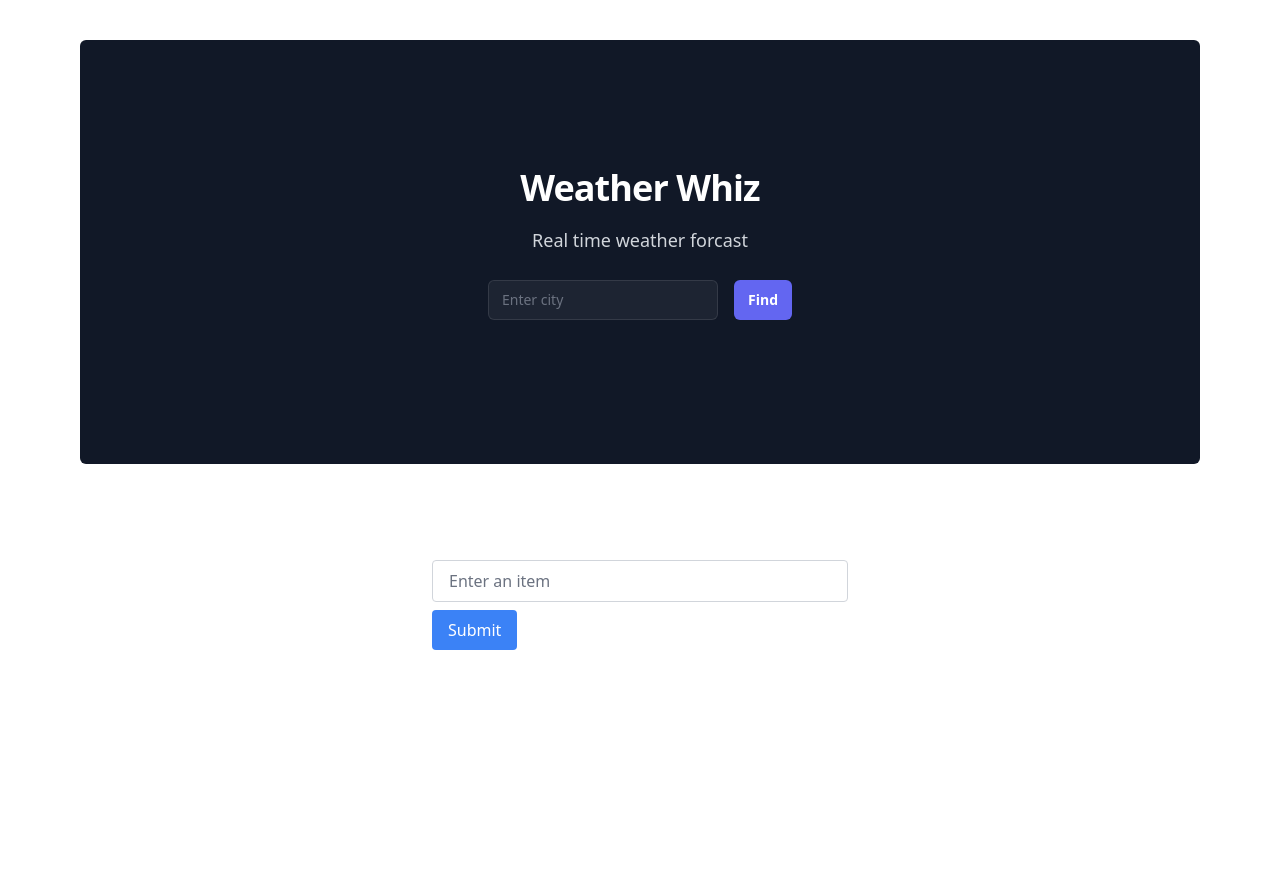
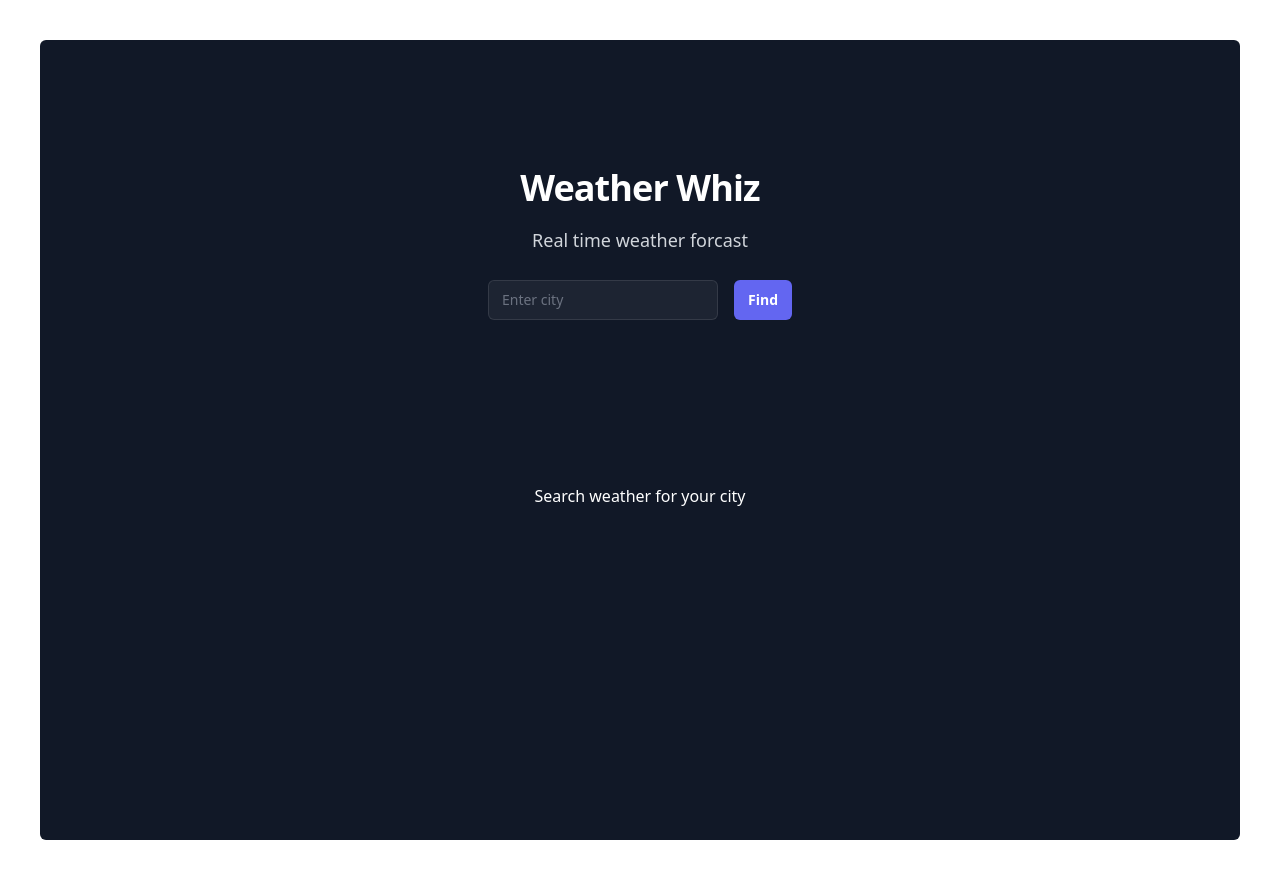
Before and after one commit to Kaku-g/Weather-whiz, a React (Create React App) app: page / in a window 1280 px wide. Before the commit the page ends 800 px from the top, so only its background shows below. Built offline with nearby package versions, Linux system fonts and the light colour scheme.

Commit message:
added icons and core functionality

```diff
--- a/package.json
+++ b/package.json
@@ -3,12 +3,16 @@
   "version": "0.1.0",
   "private": true,
   "dependencies": {
+    "@heroicons/react": "^2.0.18",
+    "@react-icons/all-files": "^4.1.0",
     "@testing-library/jest-dom": "^5.16.5",
     "@testing-library/react": "^13.4.0",
     "@testing-library/user-event": "^13.5.0",
     "axios": "^1.4.0",
     "react": "^18.2.0",
     "react-dom": "^18.2.0",
+    "react-icons": "^4.8.0",
+    "react-icons-weather": "^1.0.5",
     "react-scripts": "5.0.1",
     "web-vitals": "^2.1.4"
   },
--- a/src/App.js
+++ b/src/App.js
@@ -6,7 +6,6 @@ function App() {
   return (
     <div>
       <Weather />
-      <MyComponent />
     </div>
   );
 }
--- a/src/components/Footer.js
+++ /dev/null
@@ -1,41 +0,0 @@
-import React, { useState } from "react";
-
-const MyComponent = () => {
-  const [inputValue, setInputValue] = useState("");
-  const [listItems, setListItems] = useState([]);
-
-  const handleSubmit = (e) => {
-    e.preventDefault();
-    setListItems([...listItems, inputValue]);
-    setInputValue("");
-  };
-
-  return (
-    <div className="max-w-md mx-auto p-4">
-      <form onSubmit={handleSubmit} className="mb-4">
-        <input
-          type="text"
-          value={inputValue}
-          onChange={(e) => setInputValue(e.target.value)}
-          className="w-full px-4 py-2 border border-gray-300 rounded"
-          placeholder="Enter an item"
-        />
-        <button
-          type="submit"
-          className="mt-2 px-4 py-2 bg-blue-500 text-white rounded hover:bg-blue-600"
-        >
-          Submit
-        </button>
-      </form>
-      <ul className="list-disc pl-6">
-        {listItems.map((item, index) => (
-          <li key={index} className="mb-2">
-            {item}
-          </li>
-        ))}
-      </ul>
-    </div>
-  );
-};
-
-export default MyComponent;
--- /dev/null
+++ b/src/components/Main.js
@@ -0,0 +1,55 @@
+import React from "react";
+import WeatherIcon from "react-icons-weather";
+import {
+  WiThermometer,
+  WiCelsius,
+  WiWindBeaufort11,
+  WiHumidity,
+} from "react-icons/wi";
+const Main = ({ props }) => {
+  return (
+    <div className=" ">
+      <div className="grid grid-cols-2 md:grid-cols-4  gap-1">
+        <div className="flex flex-col justify-center items-center ease-in duration-300 hover:scale-110 cursor-pointer border-2 rounded-md mb-10 ml-10 mr-10 p-5 border-white-500  ">
+          <h1 className="text-white text-lg underline">Temperature</h1>
+
+          <div className="flex justify-center items-center">
+            <WiThermometer style={{ color: "white", fontSize: "30px" }} />
+            <p className="text-white">{props.temp} °C</p>
+          </div>
+        </div>
+        <div className="flex flex-col justify-center items-center ease-in duration-300 hover:scale-110 cursor-pointer border-2 rounded-md mb-10 ml-10 mr-10 p-5 border-white-500  ">
+          <h1 className="text-white text-lg underline">Conditions</h1>
+          <div className="flex justify-center items-center">
+            <WeatherIcon
+              className="p-5 text-white text-2xl"
+              name="owm"
+              flip="horizontal"
+              rotate="90"
+              iconId={props.icon_id || 200}
+            />
+            <p className="text-white">{props.cond}</p>
+          </div>
+        </div>
+        <div className="flex flex-col justify-center items-center ease-in duration-300 hover:scale-110 cursor-pointer border-2 rounded-md mb-10 ml-10 mr-10 p-5 border-white-500  ">
+          <h1 className="text-white text-lg underline">Humidity </h1>
+          <div className="flex justify-center items-center">
+            <WiHumidity style={{ color: "white", fontSize: "30px" }} />
+
+            <p className="text-white">{props.humidity}</p>
+          </div>
+        </div>
+        <div className="flex flex-col justify-center items-center ease-in duration-300 hover:scale-110 cursor-pointer border-2 rounded-md mb-10 ml-10 mr-10 p-5 border-white-500  ">
+          <h1 className="text-white text-lg underline">Windspeed </h1>
+          <div className="flex justify-center items-center">
+            <WiWindBeaufort11 style={{ color: "white", fontSize: "30px" }} />
+
+            <p className="text-white">{props.windspeed}m/s</p>
+          </div>
+        </div>
+      </div>
+    </div>
+  );
+};
+
+export default Main;
--- a/src/components/Weather.js
+++ b/src/components/Weather.js
@@ -1,6 +1,7 @@
 import axios from "axios";
 import React, { useState } from "react";
 import { cities } from "../data/city";
+import Main from "./Main";
 
 const Weather = () => {
   const key = "4c86582d5af1c7895597ee6fd327356e";
@@ -8,6 +9,15 @@ const Weather = () => {
   const [weather, setWeather] = useState("");
   const [selectedCity, setSelectedCity] = useState("");
   const [cityMatch, setCityMatch] = useState([]);
+  const [clicked, setClicked] = useState(false);
+  // let style ="cursor-pointer text-white p-3 border border-solid border-white-500 block";
+  const handleClick = (item) => {
+    setSelectedCity(item);
+    // setClicked(true);
+    // style = clicked
+    // ? "cursor-pointer text-white p-3 border border-solid border-white-500 "
+    //: "cursor-pointer text-white p-3 border border-solid border-white-500 block";
+  };
 
   const getWeather = async () => {
     axios
@@ -15,8 +25,16 @@ const Weather = () => {
         `https://api.openweathermap.org/data/2.5/weather?q=${city},${city}&appid=${key}&units=metric`
       )
       .then((response) => {
-        setWeather(response["data"]);
-        console.log(response["data"]);
+        let data = response["data"];
+        console.log(data);
+        setWeather({
+          temp: data.main.temp,
+          humidity: data.main.humidity,
+          windspeed: data.wind.speed,
+          icon_id: data.weather[0].id,
+          cond: data.weather[0].main,
+          visib: data.visibility,
+        });
       });
   };
 
@@ -31,9 +49,17 @@ const Weather = () => {
   const updateCity = (value) => {
     setCity(value);
     searchCity(value);
+    setSelectedCity("");
+  };
+
+  const autoComplete = (item) => {
+    setCity(item);
+
+    handleClick(item);
   };
   return (
-    <div className="flex flex-col justify-center items-center mt-10  bg-gray-900 py-16 sm:py-24 lg:py-32 rounded-md p-30 m-20  ">
+    <div className="bg-gray-900  rounded-md m-10 min-h-screen ">
+      <div className="flex flex-col justify-center items-center mt-10  py-16 sm:py-24 lg:py-32 rounded-md p-30 mb-5  ">
         <div className=" flex flex-col jusitfy-center items-center  relative isolate overflow-hidden">
           <h2 className="text-3xl font-bold tracking-tight text-white sm:text-4xl">
             Weather Whiz
@@ -68,13 +94,14 @@ const Weather = () => {
 
         <div class=" w-100 mt-4 max-h-[200px] max-w-[200px]   overflow-y-scroll">
           <ul class="divide-y divide-gray-200">
-          {city &&
+            {!selectedCity &&
+              city &&
               cityMatch &&
               cityMatch.map((item, index) => (
                 <li
                   key={index}
-                onClick={() => setCity(item)}
-                className="cursor-pointer text-white p-3 border border-solid border-white-500  "
+                  onClick={() => autoComplete(item)}
+                  className="cursor-pointer text-white p-3 border border-solid border-white-500"
                 >
                   {item}
                 </li>
@@ -82,6 +109,13 @@ const Weather = () => {
           </ul>
         </div>
       </div>
+      {weather && <Main props={weather} />}
+      {!weather && !city && (
+        <h1 className="text-white text-center pb-5">
+          Search weather for your city
+        </h1>
+      )}
+    </div>
   );
 };
 
```
Also changed, not shown: src/components/Header.js (deleted), 1 other file (tests, documents, lock files or other folders). Lines whose indentation alone changed are shown as unchanged.
